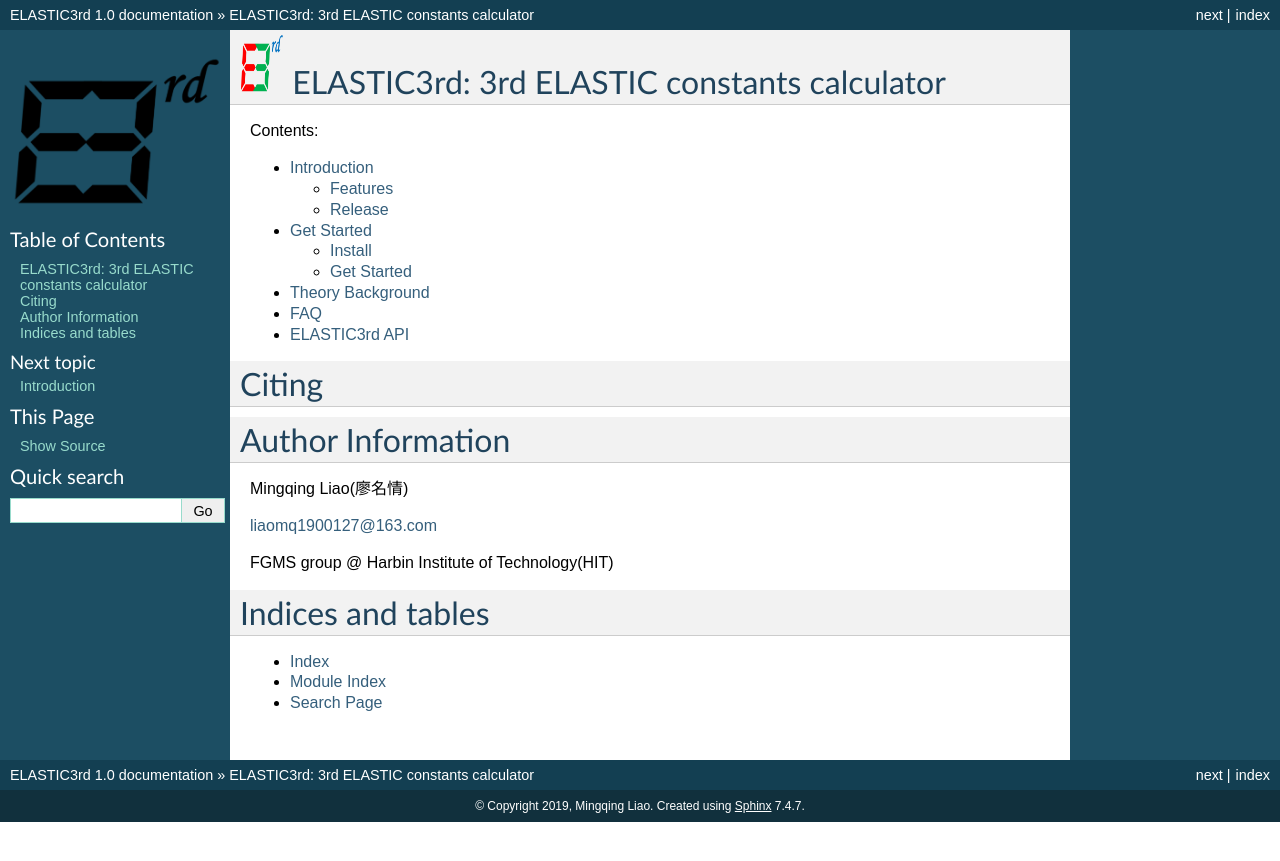
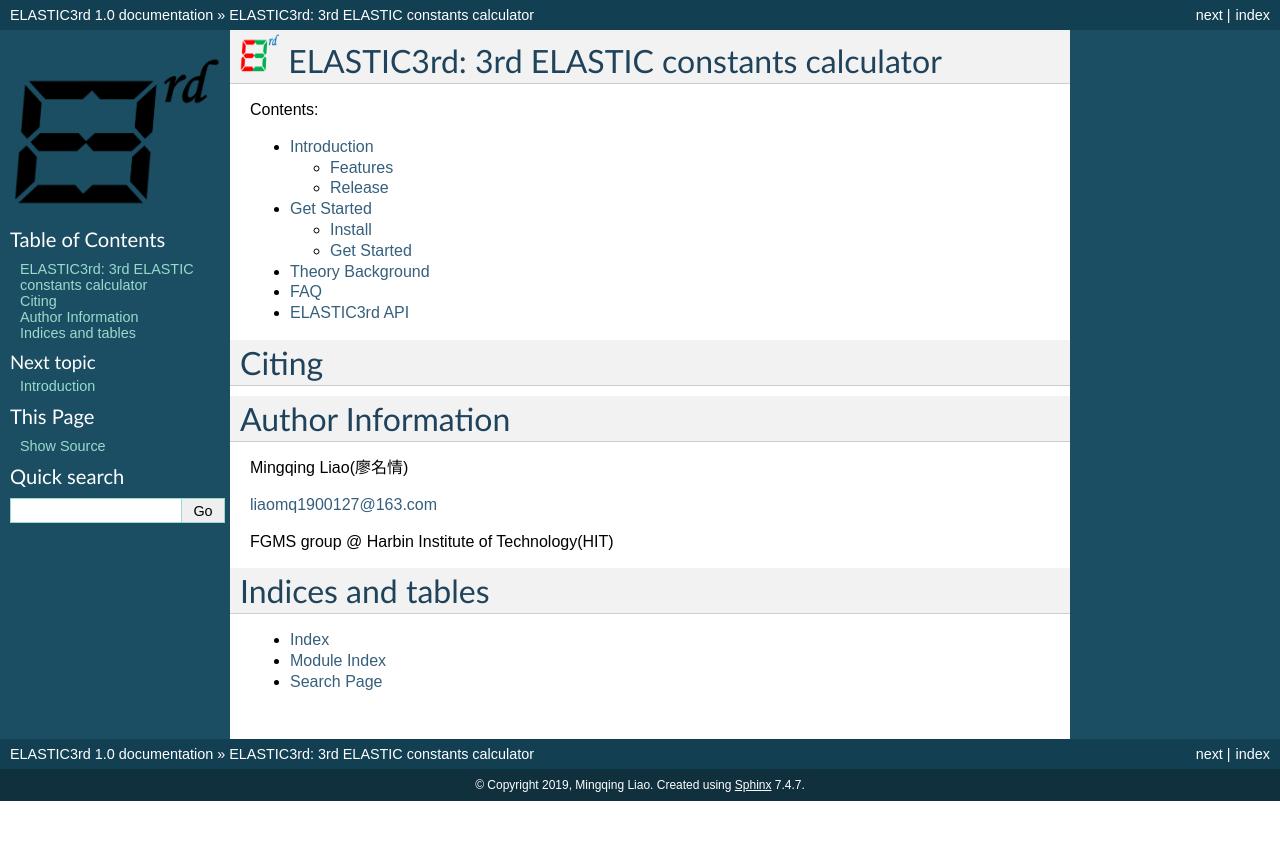
Before and after one commit to hitliaomq/ELASTIC3rd, a Sphinx documentation site: the page built from docs/index.rst, in a window 1280 px wide. Shown: the top 861 px of the page. Built offline with Sphinx 7.4.7, drawn with Linux system fonts in a browser that asks for light colours; pages that are not in the unit, such as notebooks, are missing from menus.

Commit message:
Update index.rst

```diff
--- a/docs/index.rst
+++ b/docs/index.rst
@@ -4,8 +4,8 @@
    contain the root `toctree` directive.
 
 .. |logo| image:: Elastic3rd_LOGO_NoBG.png
-          :height: 46pt
-          :width: 33pt
+          :height: 30pt
+          :width: 30pt
           :alt: Logo
 
 |logo| ELASTIC3rd: 3rd ELASTIC constants calculator
```
